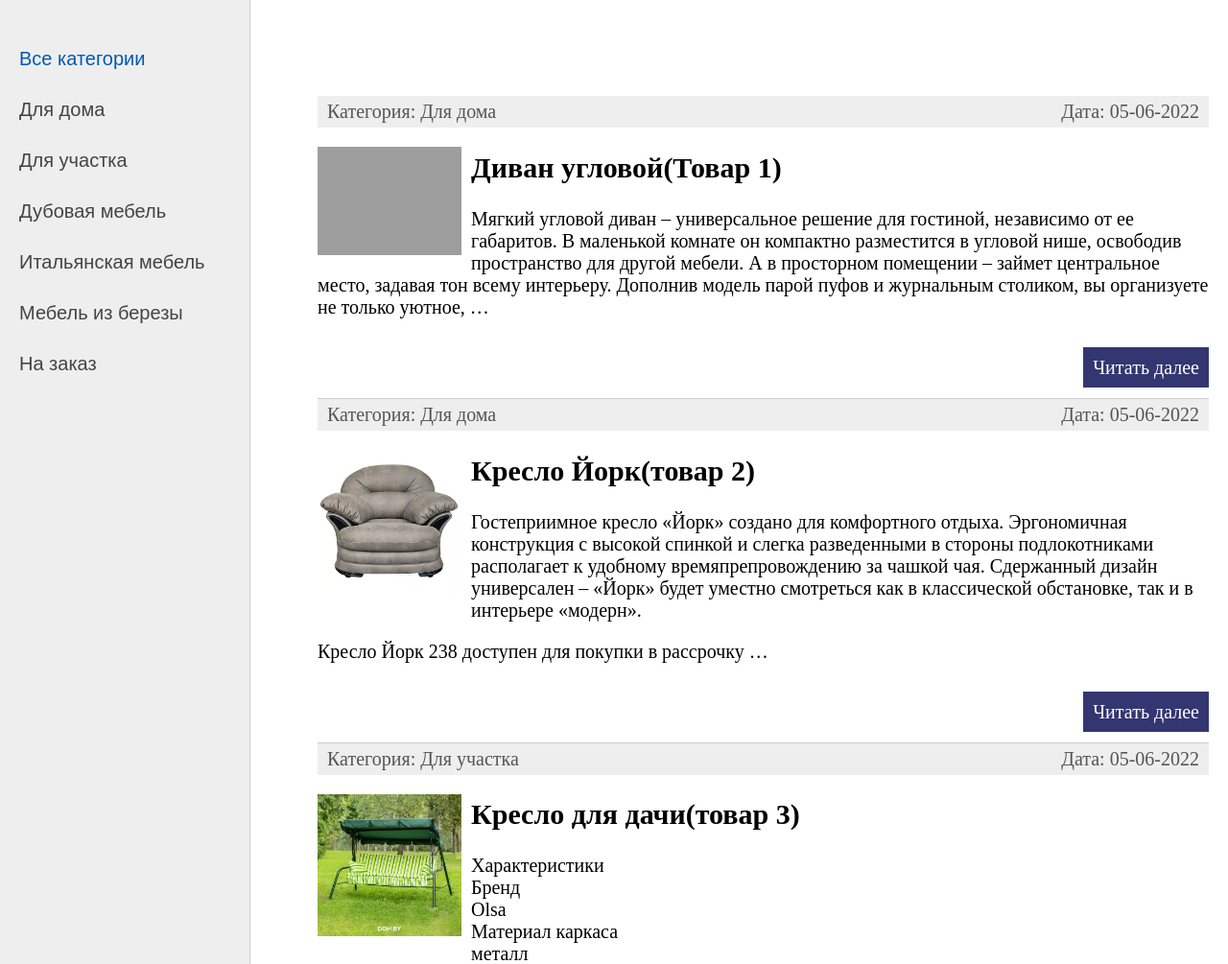
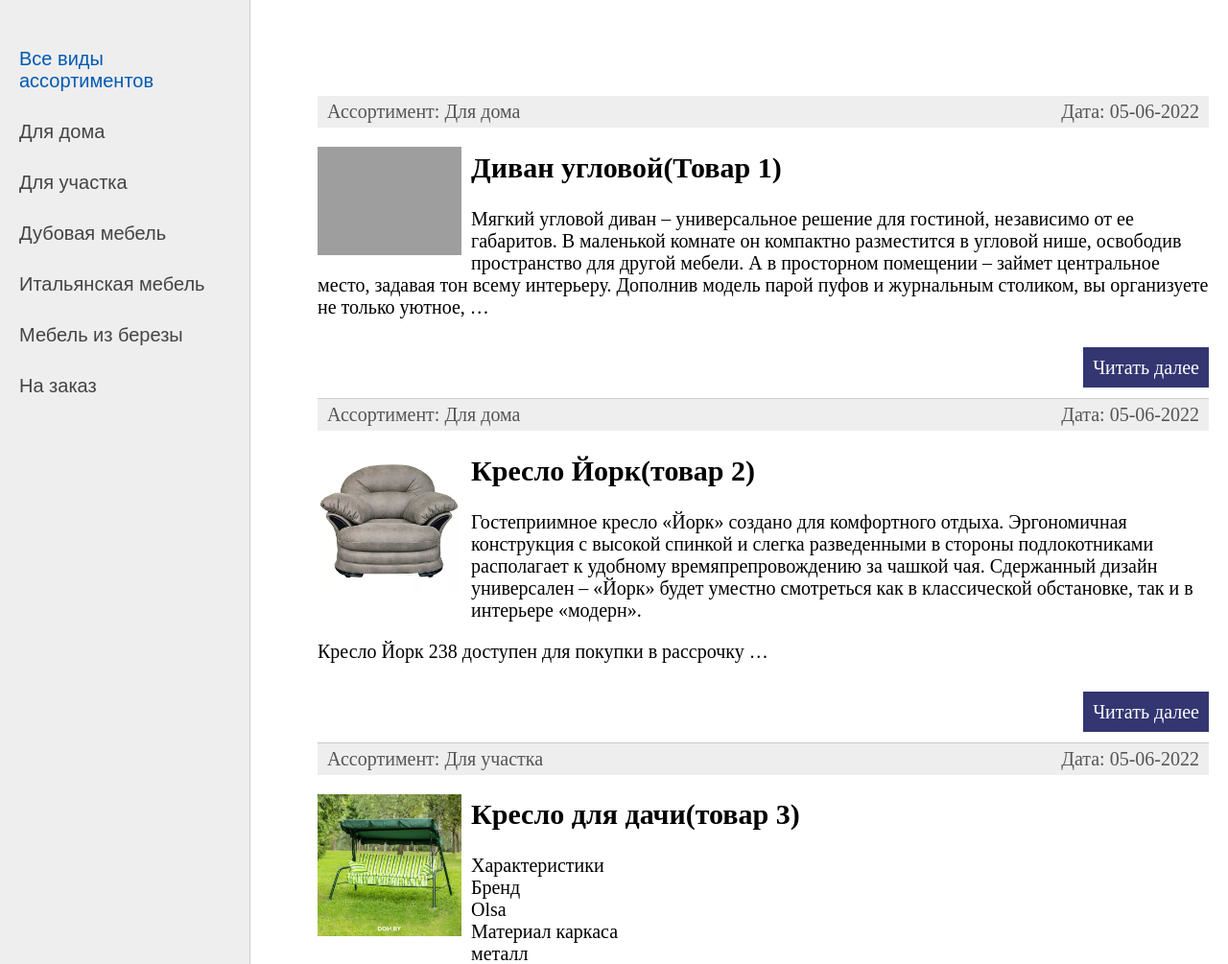
Before and after one commit to MrHauptman/python_project3, a Django app: page / in a window 1280 px wide. Shown: the part 60-1065 px from the top of the page at 96% size. Run offline with Django 4.2, Linux system fonts and the light colour scheme; data comes from the database, SQL or seed files in the repository; grey boxes are pictures that could not be loaded.

Commit message:
Course_project

```diff
--- a/main/furniture/forms.py
+++ b/main/furniture/forms.py
@@ -9,7 +9,7 @@ class AddPostForm(forms.Form):
     slug = forms.SlugField(max_length=255, label ="slug(Для администратора)")
     content = forms.CharField(widget=forms.Textarea(attrs={'cols':60, 'rows':10}), label="Содержимое")
     is_published = forms.BooleanField(label="Публикация",required=False,initial=True)
-    cat = forms.ModelChoiceField(queryset=Category.objects.all(), label="Категории",empty_label="")
+    cat = forms.ModelChoiceField(queryset=Category.objects.all(), label="Ассортименты",empty_label="")
 
 
 class RegisterUserForm(UserCreationForm):
--- a/main/furniture/models.py
+++ b/main/furniture/models.py
@@ -9,7 +9,7 @@ class Furniture(models.Model):
     time_create = models.DateField(auto_now_add=True, verbose_name="Дата создания")
     time_update = models.DateField(auto_now=True,verbose_name="Время редактирования")
     is_published=models.BooleanField(default=True, verbose_name="Публикация")
-    cat = models.ForeignKey('Category', on_delete=models.PROTECT,  verbose_name="Категории")
+    cat = models.ForeignKey('Category', on_delete=models.PROTECT,  verbose_name="Принадлежность к ассортименту")
 
     def __str__(self):
         return self.title
@@ -24,7 +24,7 @@ class Furniture(models.Model):
 
 
 class Category(models.Model):
-        name = models.CharField(max_length=100, db_index=True, verbose_name='Категория')
+        name = models.CharField(max_length=100, db_index=True, verbose_name='Ассортимент')
         slug = models.SlugField(max_length=255, unique=True, db_index=True, verbose_name="URL")
 
         def __str__(self):
@@ -34,6 +34,6 @@ class Category(models.Model):
             return reverse('category', kwargs={'cat_slug': self.slug})
 
         class Meta:
-            verbose_name ='категорию'
-            verbose_name_plural ='Категории'
+            verbose_name ='Ассортимент'
+            verbose_name_plural ='Ассортименты'
             ordering=['id']
--- a/main/furniture/templates/furniture/base.html
+++ b/main/furniture/templates/furniture/base.html
@@ -37,9 +37,9 @@
 	<td valign="top" class="left-chapters">
 	<ul id="leftchapters">
 {% if cat_selected == 0 %}
-		<li class="selected">Все категории</li>
+		<li class="selected">Все виды ассортиментов</li>
 {% else %}
-		<li><a href="{% url 'home' %}">Все категории</a></li>
+		<li><a href="{% url 'home' %}">Все виды ассортиментов</a></li>
 {% endif %}
 
 {% for c in cats %}
--- a/main/furniture/templates/furniture/index.html
+++ b/main/furniture/templates/furniture/index.html
@@ -5,7 +5,7 @@
 <ul class="list-articles">
 	{% for p in object_list %}
 			<li><div class="article-panel">
-	<p class="first">Категория: {{p.cat}}</p>
+	<p class="first">Ассортимент: {{p.cat}}</p>
 	<p class="last">Дата: {{p.time_update|date:"d-m-Y"}}</p>
 </div>
 
--- a/main/furniture/views.py
+++ b/main/furniture/views.py
@@ -127,7 +127,7 @@ class FurnitureCategory(DataMixin,ListView):
 
     def get_context_data(self, *, object_list=None, **kwargs):
         context = super().get_context_data(**kwargs)
-        c_def = self.get_user_context(title='Категория - ' + str(context['posts'][0].cat),
+        c_def = self.get_user_context(title='Ассортимент - ' + str(context['posts'][0].cat),
                                       cat_selected=context['posts'][0].cat_id)
         return dict(list(context.items()) + list(c_def.items()))
 
--- a/main1.py
+++ b/main1.py
@@ -3,7 +3,7 @@ exp_num = 0
 product_num = 0
 
 exp_num = int(input('Введите количество экспертов'))
-product_num = int(input('Введите количество продуктов'))
+product_num = int(input('Введите количество видов ассортимента'))
 rate = 0
 buffer = list()
 arr_str=0
```
